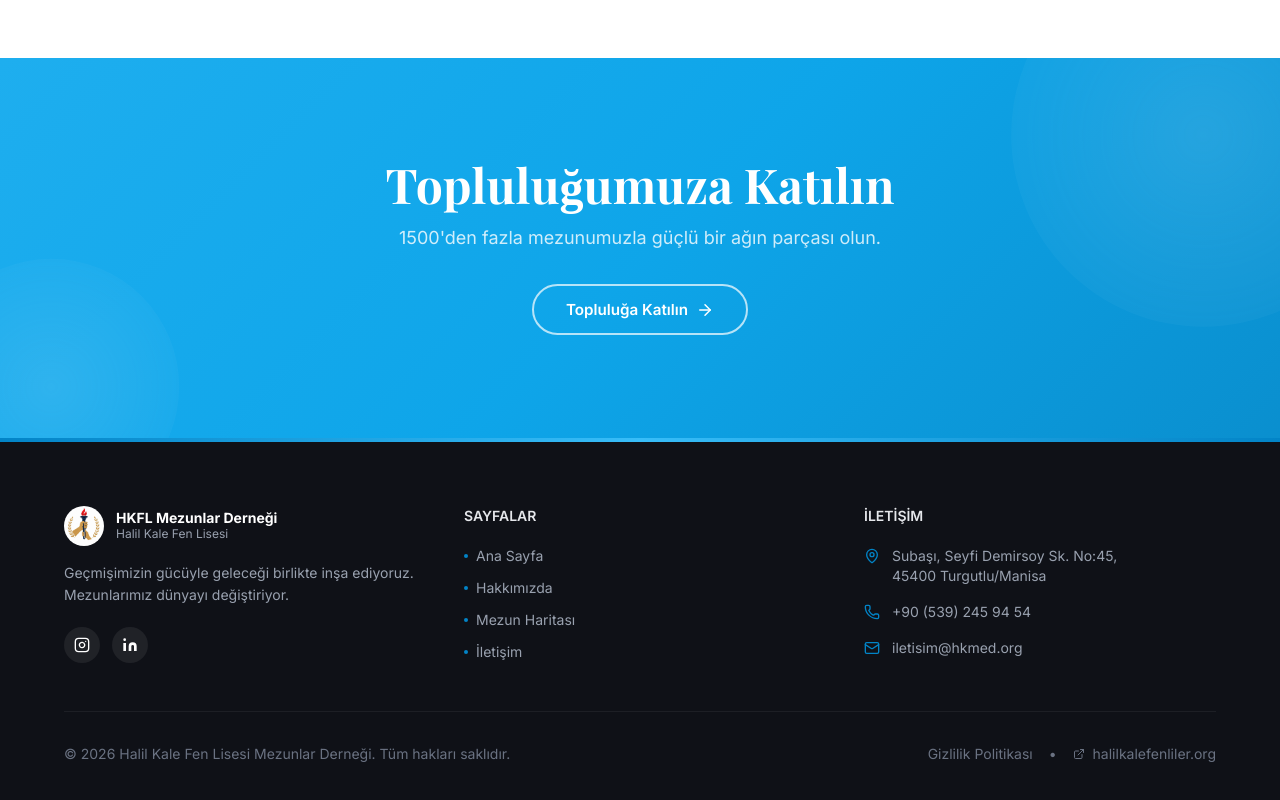
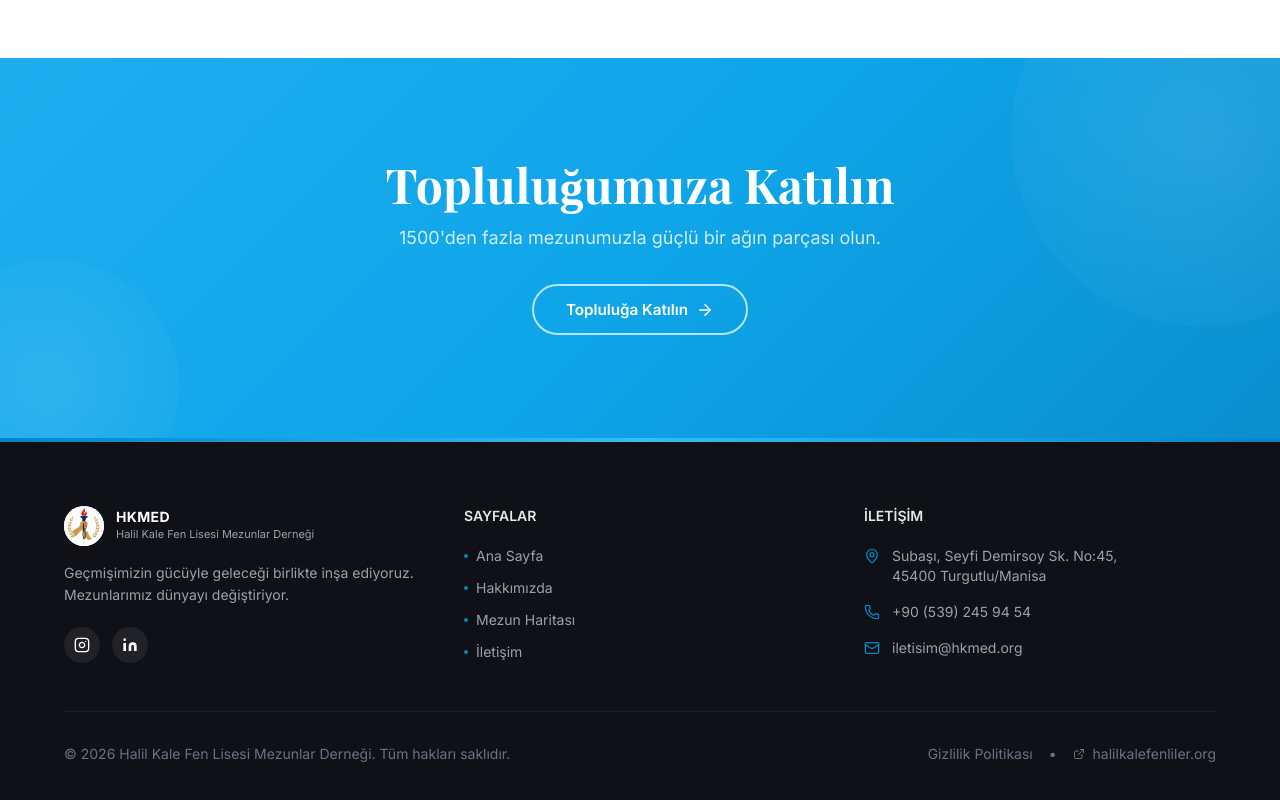
Before and after one commit to mustafacil45/hkfl-website, a Next.js app: page / in a window 1280 px wide. Shown: the part 1673-2473 px from the top of the page. Built offline with nearby package versions, Linux system fonts and the light colour scheme.

Commit message:
Footer branding guncellemesi: HKMED ve Halil Kale Fen Lisesi Mezunlar Dernegi

```diff
--- a/src/components/Footer.tsx
+++ b/src/components/Footer.tsx
@@ -37,11 +37,11 @@ export default function Footer() {
           <div className="md:col-span-1">
             <div className="flex items-center gap-3 mb-4">
               <div className="w-10 h-10 rounded-full overflow-hidden bg-white flex items-center justify-center">
-                <img src="/logo.jpg" alt="HKFL Mezunlar Derneği" className="w-full h-full object-cover" />
+                <img src="/logo.jpg" alt="HKMED - Halil Kale Fen Lisesi Mezunlar Derneği" className="w-full h-full object-cover" />
               </div>
               <div>
-                <div className="font-bold text-sm leading-tight">HKFL Mezunlar Derneği</div>
-                <div className="text-xs text-gray-400">Halil Kale Fen Lisesi</div>
+                <div className="font-bold text-sm leading-tight tracking-wide">HKMED</div>
+                <div className="text-[11px] text-gray-400">Halil Kale Fen Lisesi Mezunlar Derneği</div>
               </div>
             </div>
             <p className="text-gray-400 text-sm leading-relaxed">
```
